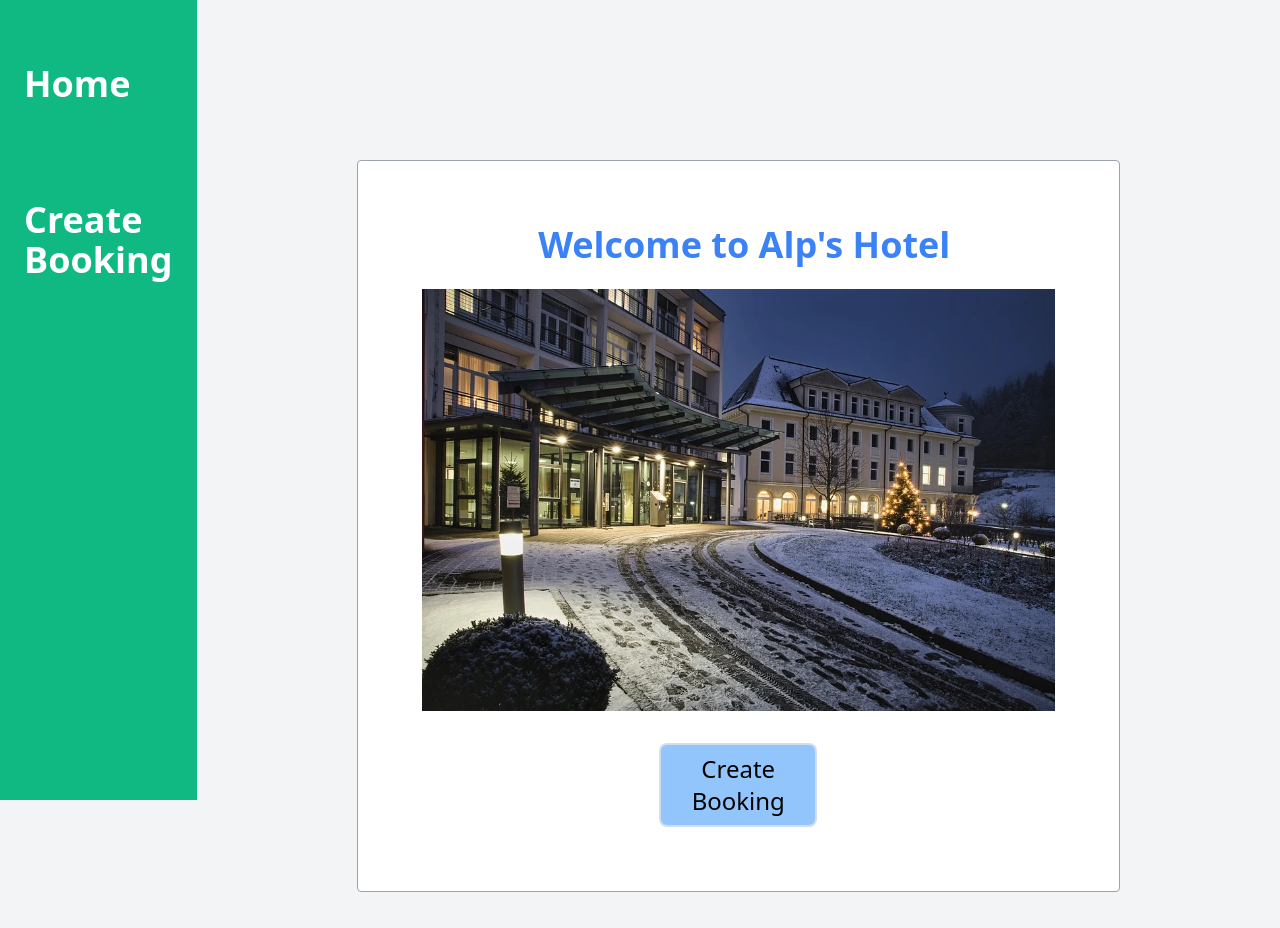
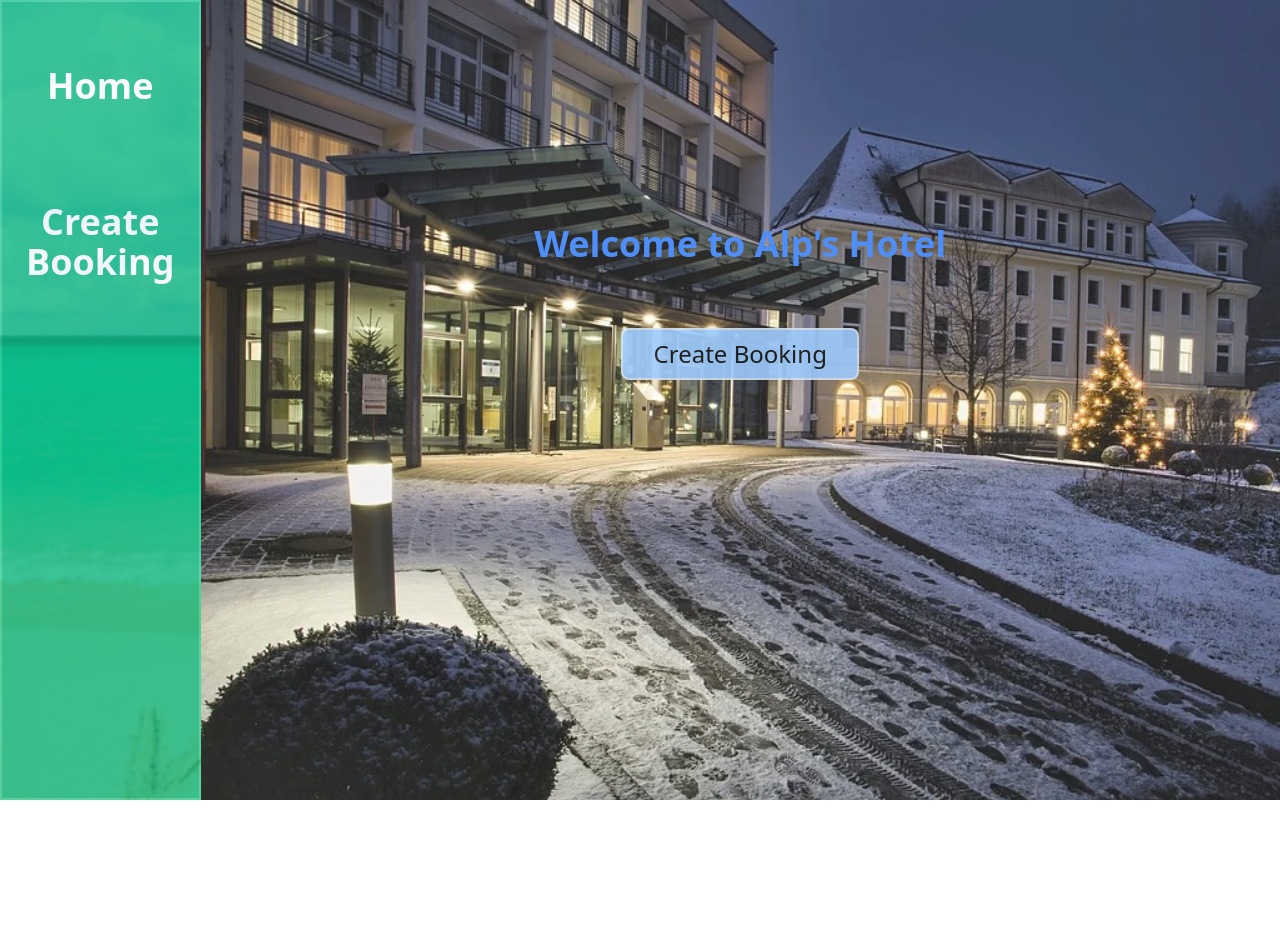
Before and after one commit to Essiga/fhvhotel, a React (Create React App) app in the folder hotelsoftware/src/main/resources/static/frontend/: page / in a window 1280 px wide. Shown: the top 928 px of the page. After the commit the page ends 800 px from the top, so only its background shows below. Built offline with nearby package versions, Linux system fonts and the light colour scheme.

Commit message:
design experimentation

```diff
--- a/hotelsoftware/src/main/resources/static/frontend/src/components/BookingSummaryComponent.js
+++ b/hotelsoftware/src/main/resources/static/frontend/src/components/BookingSummaryComponent.js
@@ -21,8 +21,8 @@ class BookingSummaryComponent extends React.Component {
 
     render() {
         return (
-            <React.Fragment>
-                <div className="p-4 border border-gray-300 mb-10">
+            <div className="p-16">
+                <div className="p-4 border border-gray-300 mb-10 w-full">
                     <div className="w-full px-4 mb-8">
                         <div className="h-2px w-full bg-gray-400 relative">
                             <div className="absolute top-1/2 left-0 h-1 bg-blue-400 w-2/3">
@@ -224,7 +224,7 @@ class BookingSummaryComponent extends React.Component {
                     </div>
 
                 </form>
-            </React.Fragment>
+            </div>
         );
     }
 }
--- a/hotelsoftware/src/main/resources/static/frontend/src/components/GuestComponent.js
+++ b/hotelsoftware/src/main/resources/static/frontend/src/components/GuestComponent.js
@@ -71,7 +71,7 @@ class GuestComponent extends React.Component {
 
     render() {
         return (
-            <React.Fragment>
+            <div className="p-16">
                 <div className="p-4 border border-gray-300 mb-10">
                     <div className="w-full px-4 mb-8">
                         <div className="h-2px w-full bg-gray-400 relative">
@@ -225,7 +225,7 @@ class GuestComponent extends React.Component {
                     </div>
 
                 </form>
-            </React.Fragment>
+            </div>
         );
     }
 }
--- a/hotelsoftware/src/main/resources/static/frontend/src/components/HomeComponent.js
+++ b/hotelsoftware/src/main/resources/static/frontend/src/components/HomeComponent.js
@@ -1,20 +1,20 @@
 import React from 'react'
 import hotel from '../images/hotel.png'
-
 import {Link} from "react-router-dom";
+import vacation from "../images/vacation.jpg";
 
 class HomeComponent extends React.Component{
     render()
     {
         return (
-            <div>
-                <h1 className="pl-3 font-extrabold text-4xl text-blue-500 text-center">Welcome to Alp's Hotel</h1>
+            <div className="p-16 bg-gray-50 h-full w-full bg-no-repeat bg-cover opacity-90" style={{backgroundImage: `url(${hotel})`}}>
+                <h1 className="mt-40 mb-16 font-extrabold text-4xl text-blue-500 text-center">Welcome to Alp's Hotel</h1>
 
-                <div> <img src={hotel} className="mx-auto pt-6"/> </div>
+                {/*<div> <img src={hotel} className="mx-auto mt-6 border-4 object-cover border-gray-500"/> </div>*/}
 
                 <div className="mt-8 text-center">
                     <Link to="/createBooking">
-                        <button className="w-1/4 p-2 rounded-lg border-2 border-opacity-75 self-center text-center bg-blue-300 hover:bg-blue-400 focus:bg-blue-500 text-2xl text-black">
+                        <button className="w-1/4 p-2 rounded-lg border-2 border-opacity-75 self-center text-center bg-blue-300 hover:bg-blue-400 focus:bg-blue-500 text-2xl text-black opacity-90">
                             Create Booking
                         </button>
                     </Link>
--- a/hotelsoftware/src/main/resources/static/frontend/src/components/Main.js
+++ b/hotelsoftware/src/main/resources/static/frontend/src/components/Main.js
@@ -1,6 +1,7 @@
 import React from 'react'
 import {Route, Switch, withRouter} from 'react-router-dom'
 import '../style.css';
+import vacation from '../images/vacation.jpg'
 
 import HomeComponent from "./HomeComponent";
 import NavbarComponent from "./NavbarComponent";
@@ -9,15 +10,16 @@ import BookingComponent from "./BookingComponent";
 function Main(){
 
     return(
-        <div className="flex bg-gray-100">
+        <div className="flex bg-gray-100 h-full w-full bg-no-repeat bg-cover" style={{backgroundImage: `url(${vacation})`}}>
             <NavbarComponent/>
             <div className="flex w-full">
-                <div className="w-full bg-white m-40 p-16 rounded border border-gray-400">
-
-                    <Switch>
-                        <Route exact path='/' component={HomeComponent}/>
-                        <Route exact path='/createBooking' component={BookingComponent}/>
-                    </Switch>
+                <div className="w-full">
+                    <div className="h-full bg-white">
+                        <Switch>
+                            <Route exact path='/' component={HomeComponent}/>
+                            <Route exact path='/createBooking' component={BookingComponent}/>
+                        </Switch>
+                    </div>
                 </div>
             </div>
         </div>
--- a/hotelsoftware/src/main/resources/static/frontend/src/components/NavbarComponent.js
+++ b/hotelsoftware/src/main/resources/static/frontend/src/components/NavbarComponent.js
@@ -7,13 +7,13 @@ class NavbarComponent extends React.Component{
     {
         return (
             <aside className="h-screen sticky top-0 w-1/6">
-                <nav className="flex-row h-screen w-full bg-green-500">
+                <nav className="flex-row h-screen w-full bg-green-500 border-2 border-green-400 opacity-80">
                     <div>
-                        <Link to="/"> <span className="bg-green-500 block px-6 py-16 font-bold text-4xl text-white">Home</span> </Link>
+                        <Link to="/"> <span className="block px-6 py-16 font-bold text-4xl text-white text-center">Home</span> </Link>
                     </div>
 
                     <div>
-                        <Link to="/createBooking"> <span className="bg-green-500 block px-6 py-8 font-bold text-4xl text-white">Create Booking</span> </Link>
+                        <Link to="/createBooking"> <span className="block px-6 py-8 font-bold text-4xl text-white text-center">Create Booking</span> </Link>
                     </div>
                 </nav>
             </aside>
```
Also changed, not shown: hotelsoftware/src/main/resources/static/frontend/src/components/StayComponent.js (+18 -17 lines), hotelsoftware/src/main/resources/static/frontend/src/images/vacation.jpg (added).
